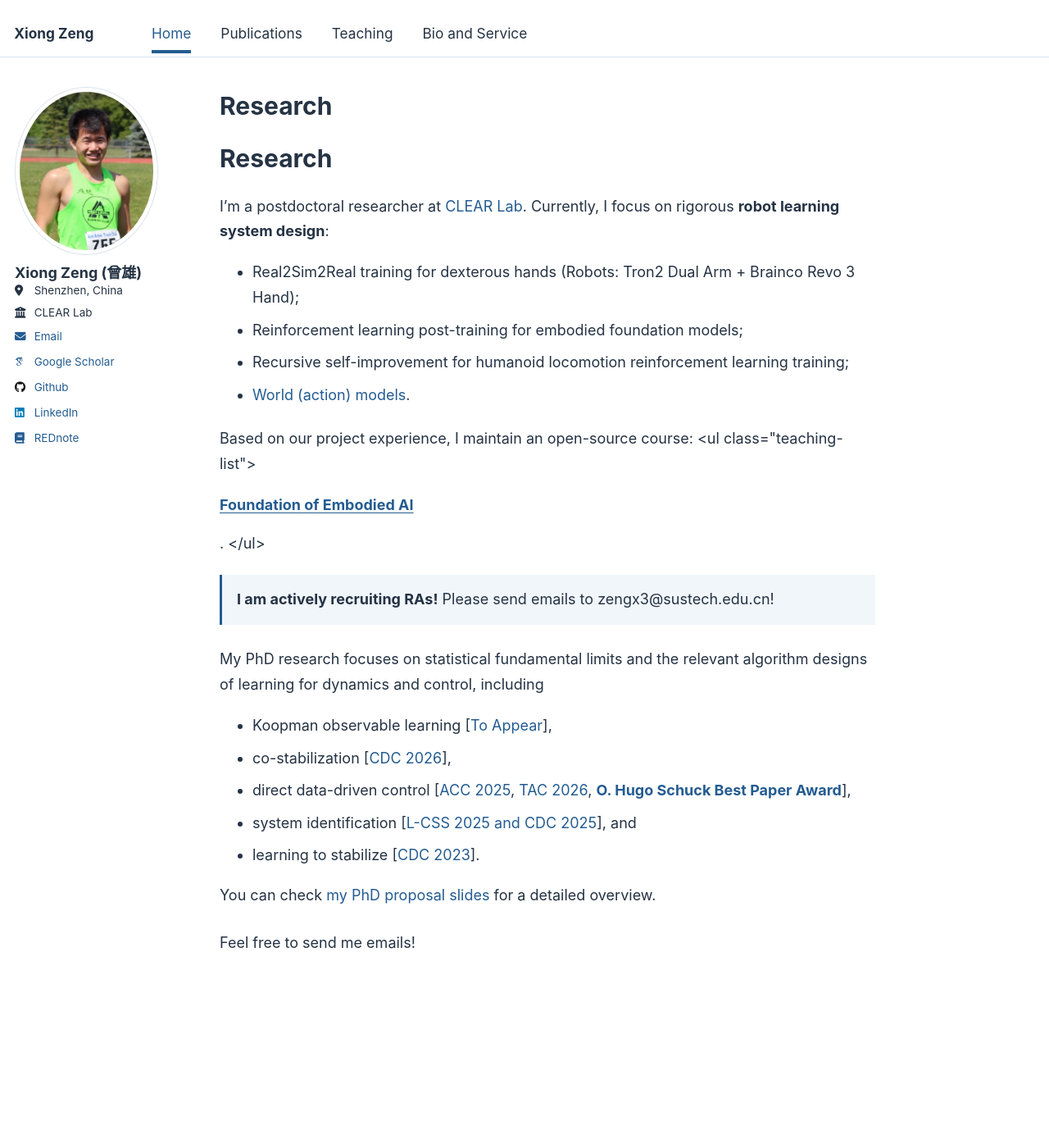
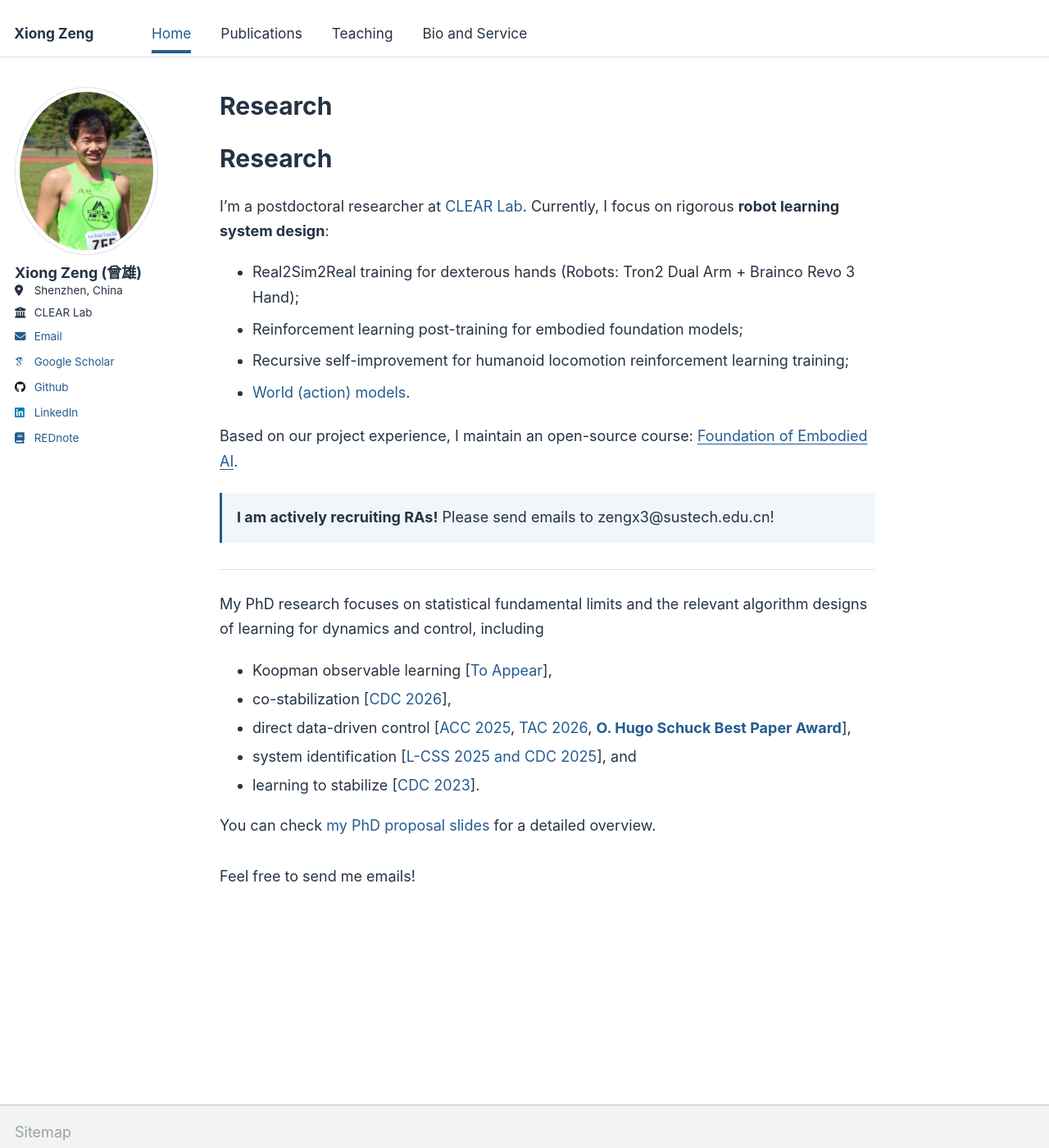
Before and after one commit to zengxiong111/zengxiong.github.io, a Jekyll site: the page built from _pages/about.md, in a window 1280 px wide and 1400 px high. Shown: the whole window at 82% size. Built offline with Jekyll 4.4.1, drawn with Linux system fonts in a browser that asks for light colours; some web fonts are replaced; our own code applies the rules of GitHub Pages for plain Markdown files.

Commit message:
Fix home course markup and refine research section spacing
Keep the course introduction and link in one paragraph so Kramdown does not expose inline list tags. Synchronize the Chinese introduction, separate PhD research with a subtle rule, and tighten its list spacing.

```diff
--- a/_pages/about.md
+++ b/_pages/about.md
@@ -19,10 +19,7 @@
 
 </div>
 
-Based on our project experience, I maintain an open-source course: <ul class="teaching-list">
-  <li class="teaching-entry"><span class="teaching-course"><a href="https://github.com/zengxiong111/Foundation_of_Embodied_AI"
-   target="_blank">Foundation of Embodied AI</a></span></li>.
-</ul>
+Based on our project experience, I maintain an open-source course: <a href="https://github.com/zengxiong111/Foundation_of_Embodied_AI" target="_blank">Foundation of Embodied AI</a>.
 
 <div class="recruitment-notice" markdown="1">
 
--- a/_sass/_academic-layout.scss
+++ b/_sass/_academic-layout.scss
@@ -143,6 +143,10 @@
 
   .research-current {
     margin: 1.25em 0;
+
+    li {
+      margin-bottom: 0.45em;
+    }
   }
 
   .recruitment-notice {
@@ -158,7 +162,13 @@
   }
 
   .research-background {
-    margin: 1.5em 0;
+    margin: 1.75em 0;
+    padding-top: 1.5em;
+    border-top: 1px solid #dbe3eb;
+
+    li {
+      margin-bottom: 0.25em;
+    }
   }
 
   .publication-list,
```
Also changed, not shown: _pages/about.zh-CN.md (+2 -0 lines).
